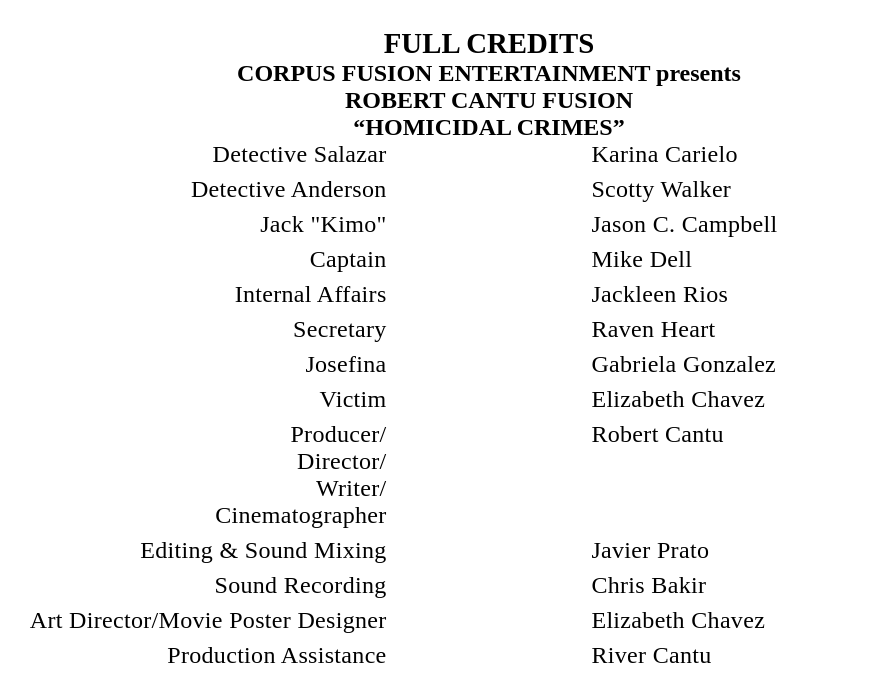
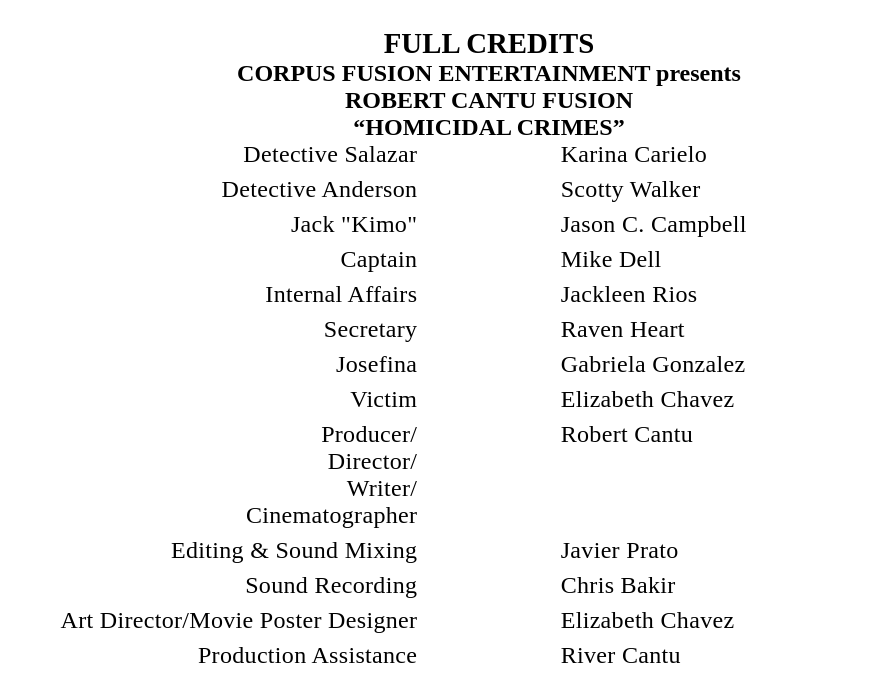
Before and after one commit to Esagecc/homicidal_crime_presskit, a plain HTML site: page index.html in a window 1280 px wide. Shown: the part 6893-7567 px from the top of the page, without its empty margins (151-1042 px from the left). Drawn offline with Linux system fonts and the light colour scheme; a web font is replaced by a local one.

Commit message:
Update index.html

```diff
--- a/index.html
+++ b/index.html
@@ -180,7 +180,7 @@
             </div>
     </div>
 
-    <div class="credits" id="credits">
+    <div class="credits container" id="credits">
         <div>
         <h1>FULL CREDITS</h1>
         <h4>CORPUS FUSION ENTERTAINMENT presents<br>
```
